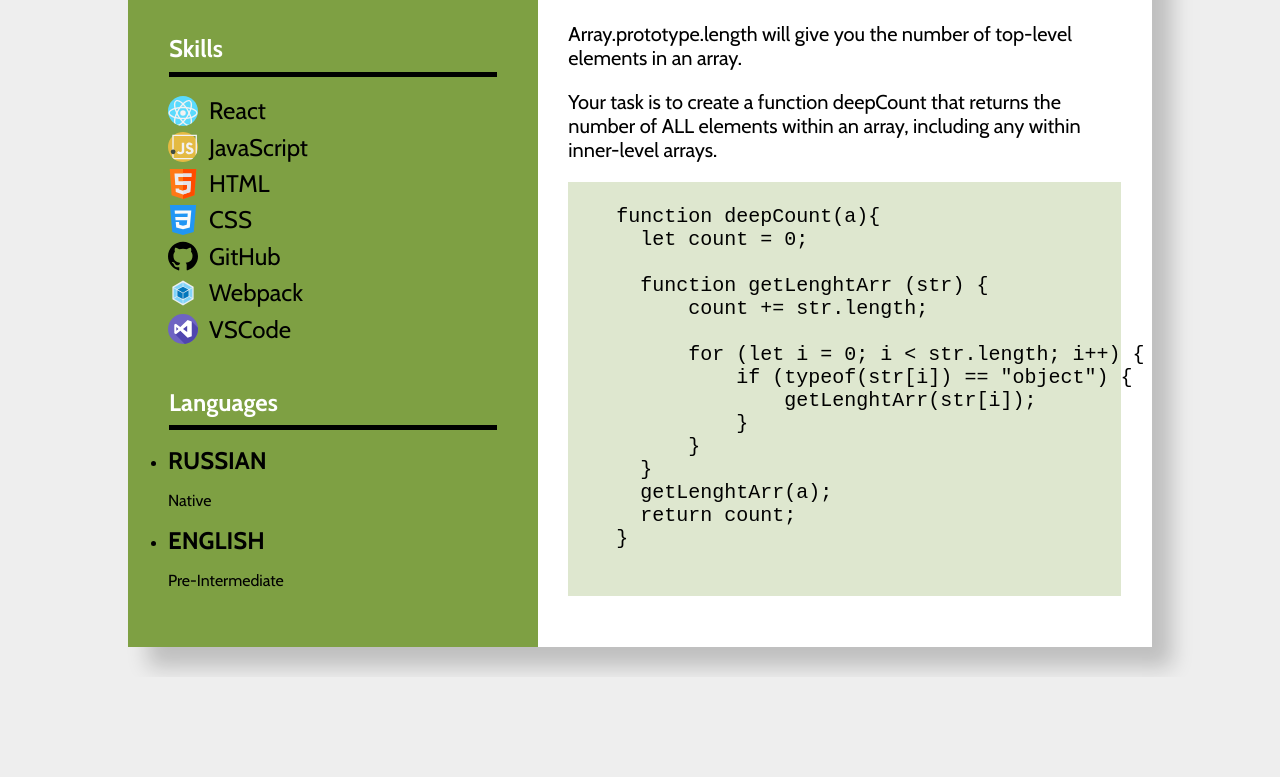
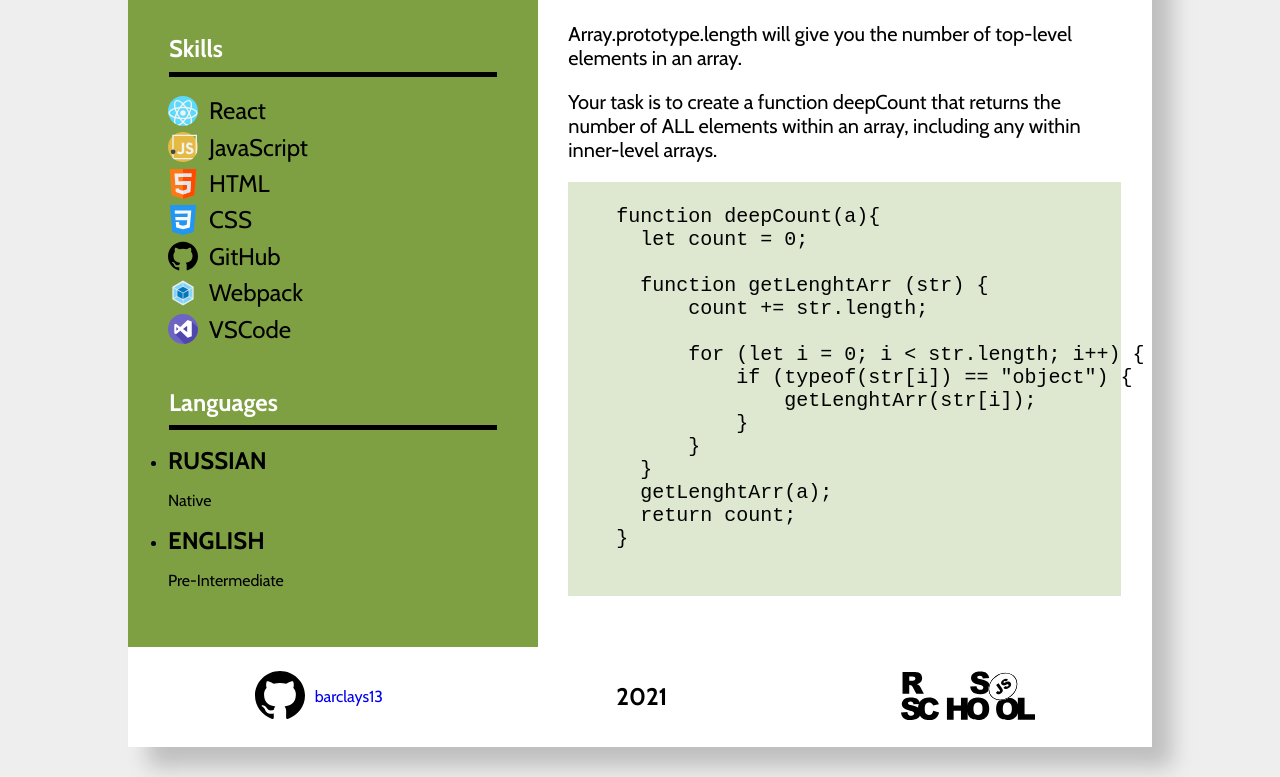
Before and after one commit to barclays13/rsschool-cv, a plain HTML site: page index.html in a window 1280 px wide. Shown: the part 877-1654 px from the top of the page. Before the commit the page ends 1554 px from the top, so only its background shows below. Drawn offline with nearby package versions, Linux system fonts and the light colour scheme.

Commit message:
feat: implement footer

```diff
--- a/index.html
+++ b/index.html
@@ -141,6 +141,20 @@
         </pre>
         </section>
       </main>
+      <footer>
+
+        <div class="my-github">
+          <a href="https://rs.school/js/">
+            <img class="logo-gh" src="img/github.svg" alt="logo github">
+          </a>
+          <a href="https://github.com/barclays13">barclays13</a>
+        </div>
+        <h2 class="years-implement">2021</h2>
+
+        <a href="https://rs.school/js/">
+          <img class="logo-rss" src="img/rs_school_js.svg" alt="logo rs school">
+        </a>
+      </footer>
     </div>
   </body>
 </html>
--- a/style.css
+++ b/style.css
@@ -4,6 +4,7 @@ body { background-color: #eee; }
 .container {
     margin: 30px auto;
     display: flex;
+    flex-wrap: wrap;
     width: 1024px;
     height: 100%;
     font: 400 16px 'Cabin', sans-serif;
@@ -152,3 +153,32 @@ ul {
 .code-example__task {
     background: #7ea04341;
 }
+
+footer {
+    height: 100px;
+    width: 100%;
+    display: flex;
+    justify-content: space-around;
+    align-items: center;
+    color: #000;
+}
+.my-github {
+    display: flex;
+    align-items: center;
+}
+
+.my-github > a {
+    margin-left: 10px;
+    text-decoration: none;
+}
+
+.logo-gh {
+    height: 50px;
+    width: 50px;
+}
+
+.logo-rss {
+    height: 50px;
+    width: 100%;
+    margin-right: 5%;
+}
```
Also changed, not shown: img/rs_school_js.svg (added).
